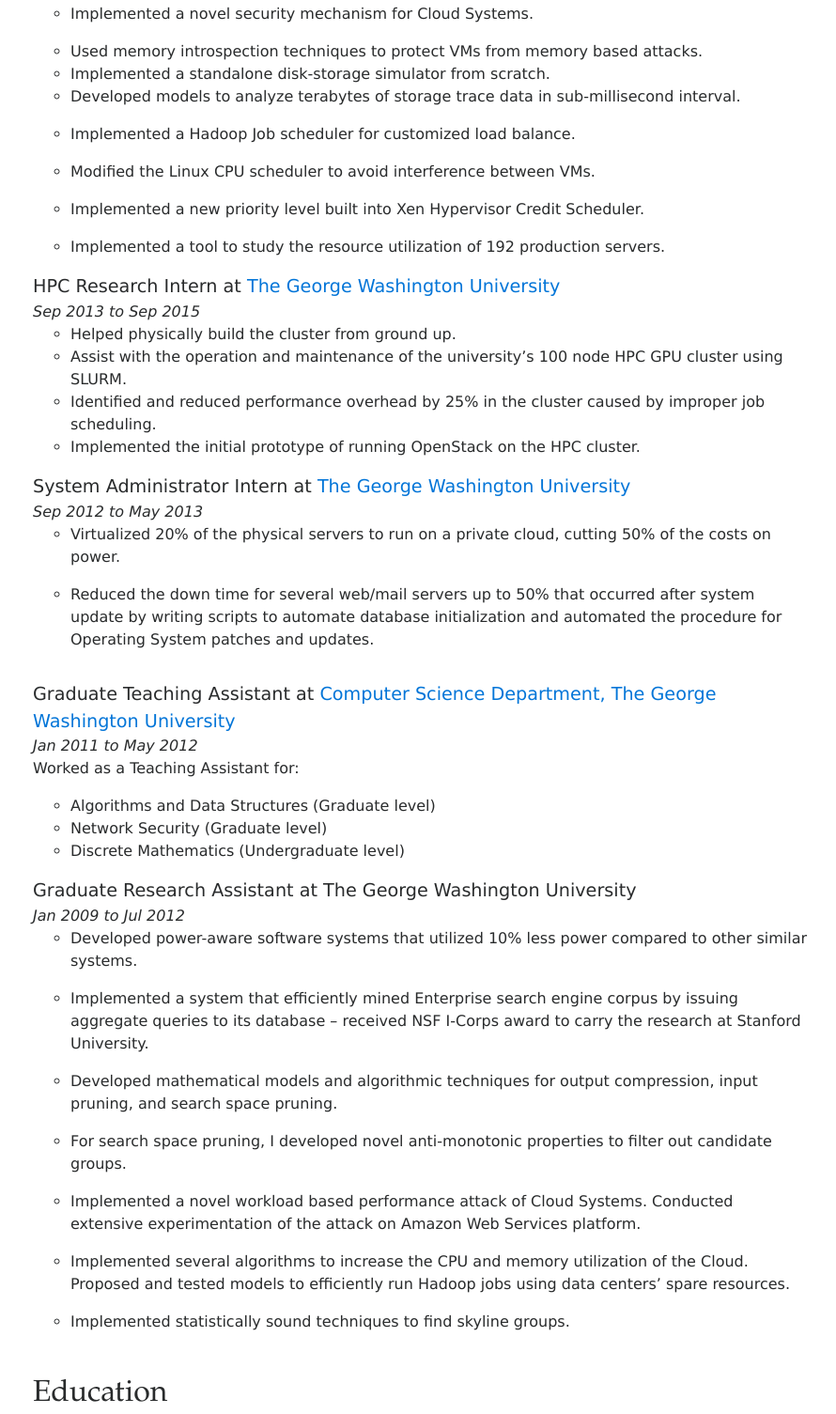
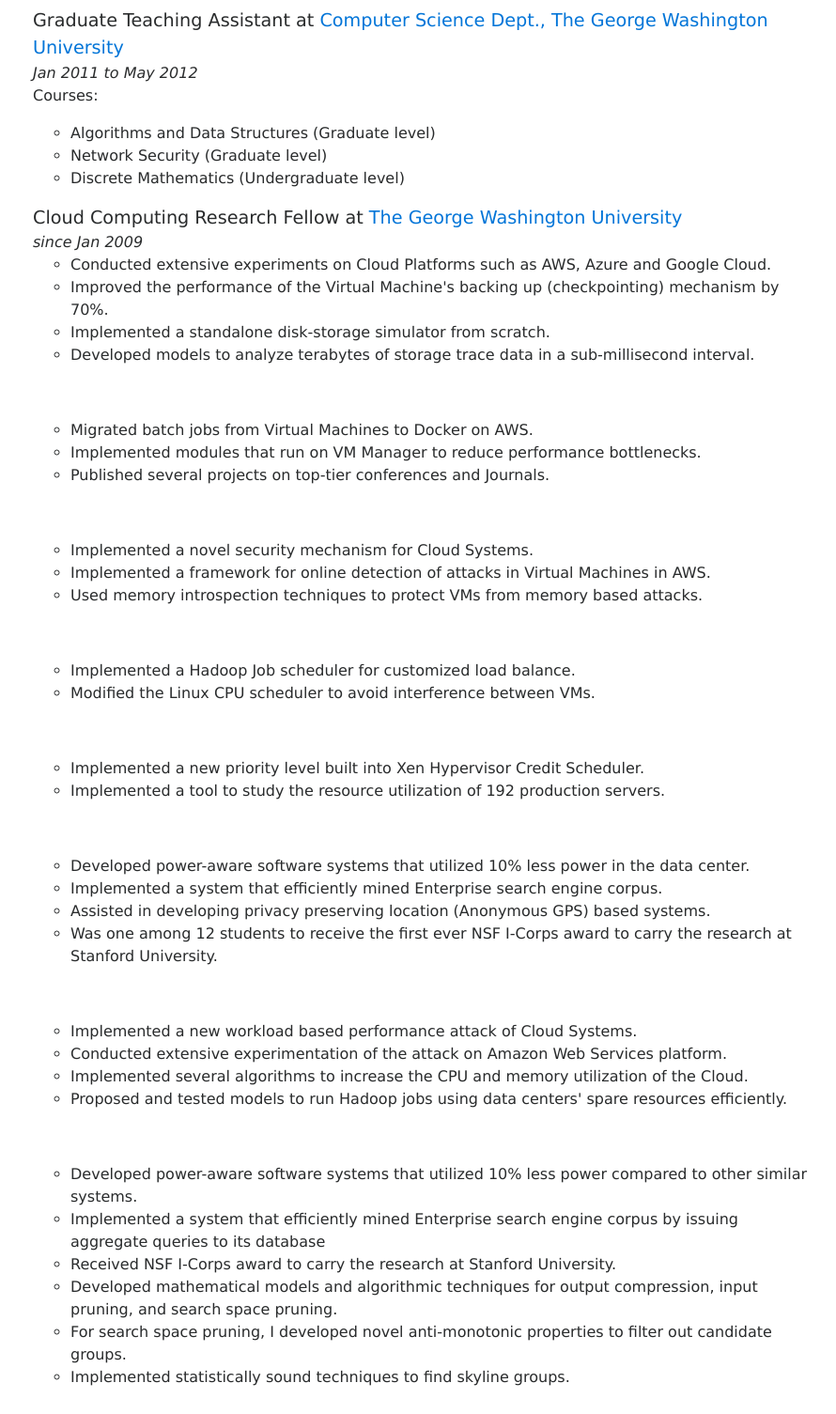
Before and after one commit to SunnyRaj/sunnyraj.github.io, a plain HTML site: page resume/index.html in a window 1280 px wide. Shown: the part 856-2361 px from the top of the page at 94% size, without its empty margins (335-1225 px from the left). Drawn offline with Linux system fonts and the light colour scheme.

Commit message:
Synchronized build

```diff
--- a/resume/index.html
+++ b/resume/index.html
@@ -177,50 +177,9 @@
   <h2>Experience</h2>
   <ol class="resume-jobs list-unstyled">
 
-    <li id="gwu-gra2">
-      <div class="title">
-        Research Assistant at
-        <a href="https://www.cloudlock.com">
-        The George Washington University
-        </a>
-      </div>
-      <em>since Sep 2015</em>
-      <ul>
-<li>Conducted extensive experiments on Cloud Platforms such as AWS, Azure and Google Cloud.</li>
-<li>Migrated batch jobs from Virtual Machines to Docker on AWS.</li>
-<li>Implemented modules that run on VM Manager to reduce performance bottlenecks.</li>
-<li><p>Published several projects on top-tier conferences and Journals.</p>
-</li>
-<li><p>Developed power-aware software systems that utilized 10% less power in the data center.</p>
-</li>
-<li>Implemented a system that efficiently mined Enterprise search engine corpus.</li>
-<li>Assisted in developing privacy preserving location (Anonymous GPS) based systems.</li>
-<li><p>Was one among 12 students to receive the first ever NSF I-Corps award to carry the research at Stanford University.</p>
-</li>
-<li><p>Implemented a framework for online detection of attacks in Virtual Machines.</p>
-</li>
-<li><p>Improved the performance of Xen Hypervisor’s checkpoint mechanism by 70%.</p>
-</li>
-<li><p>Implemented a novel security mechanism for Cloud Systems.</p>
-</li>
-<li>Used memory introspection techniques to protect VMs from memory based attacks. </li>
-<li>Implemented a standalone disk-storage simulator from scratch.</li>
-<li><p>Developed models to analyze terabytes of storage trace data in sub-millisecond interval.</p>
-</li>
-<li><p>Implemented a Hadoop Job scheduler for customized load balance.</p>
-</li>
-<li><p>Modified the Linux CPU scheduler to avoid interference between VMs.</p>
-</li>
-<li><p>Implemented a new priority level built into Xen Hypervisor Credit Scheduler.</p>
-</li>
-<li>Implemented a tool to study the resource utilization of 192 production servers.</li>
-</ul>
-
-    </li>
-
     <li id="gwu-hpc">
       <div class="title">
-        HPC Research Intern at
+        High Performance Computing Researcher at
         <a href="https://it.gwu.edu/colonial-one-high-performance-computing">
         The George Washington University
         </a>
@@ -237,17 +196,15 @@
 
     <li id="gwu-sa">
       <div class="title">
-        System Administrator Intern at
+        System Administrator at
         <a href="https://it.gwu.edu/">
         The George Washington University
         </a>
       </div>
       <em>Sep 2012 to May 2013</em>
       <ul>
-<li><p>Virtualized 20% of the physical servers to run on a private cloud, cutting 50% of the costs on power.</p>
-</li>
-<li><p>Reduced the down time for several web/mail servers up to 50% that occurred after system update by writing scripts to automate database initialization and automated the procedure for Operating System patches and updates.</p>
-</li>
+<li>Virtualized 20% of the physical servers to run on a private cloud, cutting 50% of the costs on power.</li>
+<li>Reduced the down time for several web/mail servers up to 50% that occurred after system update by writing scripts to automate database initialization and automated the procedure for Operating System patches and updates.</li>
 </ul>
 
     </li>
@@ -256,11 +213,11 @@
       <div class="title">
         Graduate Teaching Assistant at
         <a href="http://www.cs.gwu.edu">
-        Computer Science Department, The George Washington University
+        Computer Science Dept., The George Washington University
         </a>
       </div>
       <em>Jan 2011 to May 2012</em>
-      <p>Worked as a Teaching Assistant for:</p>
+      <p>Courses:</p>
 <ul>
 <li>Algorithms and Data Structures (Graduate level)</li>
 <li>Network Security (Graduate level)</li>
@@ -269,31 +226,64 @@
 
     </li>
 
-    <li id="gwu-gra1">
+    <li id="gwu-gra2">
       <div class="title">
-        Graduate Research Assistant at
-
+        Cloud Computing Research Fellow at
+        <a href="http://www.cs.gwu.edu">
         The George Washington University
-
+        </a>
       </div>
-      <em>Jan 2009 to Jul 2012</em>
+      <em>since Jan 2009</em>
       <ul>
-<li><p>Developed power-aware software systems that utilized 10% less power compared to other similar systems.</p>
-</li>
-<li><p>Implemented a system that efficiently mined Enterprise search engine corpus by issuing aggregate queries to its database – received NSF I-Corps award to carry the research at Stanford University.</p>
-</li>
-<li><p>Developed mathematical models and algorithmic techniques for output compression, input pruning, and search space pruning.</p>
-</li>
-<li><p>For search space pruning, I developed novel anti-monotonic properties to filter out candidate groups.</p>
-</li>
-<li><p>Implemented a novel workload based performance attack of Cloud Systems.
-Conducted extensive experimentation of the attack on Amazon Web Services platform.</p>
-</li>
-<li><p>Implemented several algorithms to increase the CPU and memory utilization of the Cloud.
-Proposed and tested models to efficiently run Hadoop jobs using data centers’ spare resources.</p>
-</li>
-<li><p>Implemented statistically sound techniques to find skyline groups.</p>
-</li>
+<li>Conducted extensive experiments on Cloud Platforms such as AWS, Azure and Google Cloud.</li>
+<li>Improved the performance of the Virtual Machine's backing up (checkpointing) mechanism by 70%.</li>
+<li>Implemented a standalone disk-storage simulator from scratch.</li>
+<li>Developed models to analyze terabytes of storage trace data in a sub-millisecond interval.</li>
+</ul>
+<p><br></p>
+<ul>
+<li>Migrated batch jobs from Virtual Machines to Docker on AWS.</li>
+<li>Implemented modules that run on VM Manager to reduce performance bottlenecks.</li>
+<li>Published several projects on top-tier conferences and Journals.</li>
+</ul>
+<p><br></p>
+<ul>
+<li>Implemented a novel security mechanism for Cloud Systems.</li>
+<li>Implemented a framework for online detection of attacks in Virtual Machines in AWS.</li>
+<li>Used memory introspection techniques to protect VMs from memory based attacks. </li>
+</ul>
+<p><br></p>
+<ul>
+<li>Implemented a Hadoop Job scheduler for customized load balance.</li>
+<li>Modified the Linux CPU scheduler to avoid interference between VMs. </li>
+</ul>
+<p><br></p>
+<ul>
+<li>Implemented a new priority level built into Xen Hypervisor Credit Scheduler.</li>
+<li>Implemented a tool to study the resource utilization of 192 production servers.</li>
+</ul>
+<p><br></p>
+<ul>
+<li>Developed power-aware software systems that utilized 10% less power in the data center.</li>
+<li>Implemented a system that efficiently mined Enterprise search engine corpus.</li>
+<li>Assisted in developing privacy preserving location (Anonymous GPS) based systems.</li>
+<li>Was one among 12 students to receive the first ever NSF I-Corps award to carry the research at Stanford University.</li>
+</ul>
+<p><br></p>
+<ul>
+<li>Implemented a new workload based performance attack of Cloud Systems.</li>
+<li>Conducted extensive experimentation of the attack on Amazon Web Services platform. </li>
+<li>Implemented several algorithms to increase the CPU and memory utilization of the Cloud.</li>
+<li>Proposed and tested models to run Hadoop jobs using data centers' spare resources efficiently.</li>
+</ul>
+<p><br></p>
+<ul>
+<li>Developed power-aware software systems that utilized 10% less power compared to other similar systems.</li>
+<li>Implemented a system that efficiently mined Enterprise search engine corpus by issuing aggregate queries to its database </li>
+<li>Received NSF I-Corps award to carry the research at Stanford University.</li>
+<li>Developed mathematical models and algorithmic techniques for output compression, input pruning, and search space pruning.</li>
+<li>For search space pruning, I developed novel anti-monotonic properties to filter out candidate groups.</li>
+<li>Implemented statistically sound techniques to find skyline groups.</li>
 </ul>
 
     </li>
```
Also changed, not shown: index.html (+6 -3 lines).
